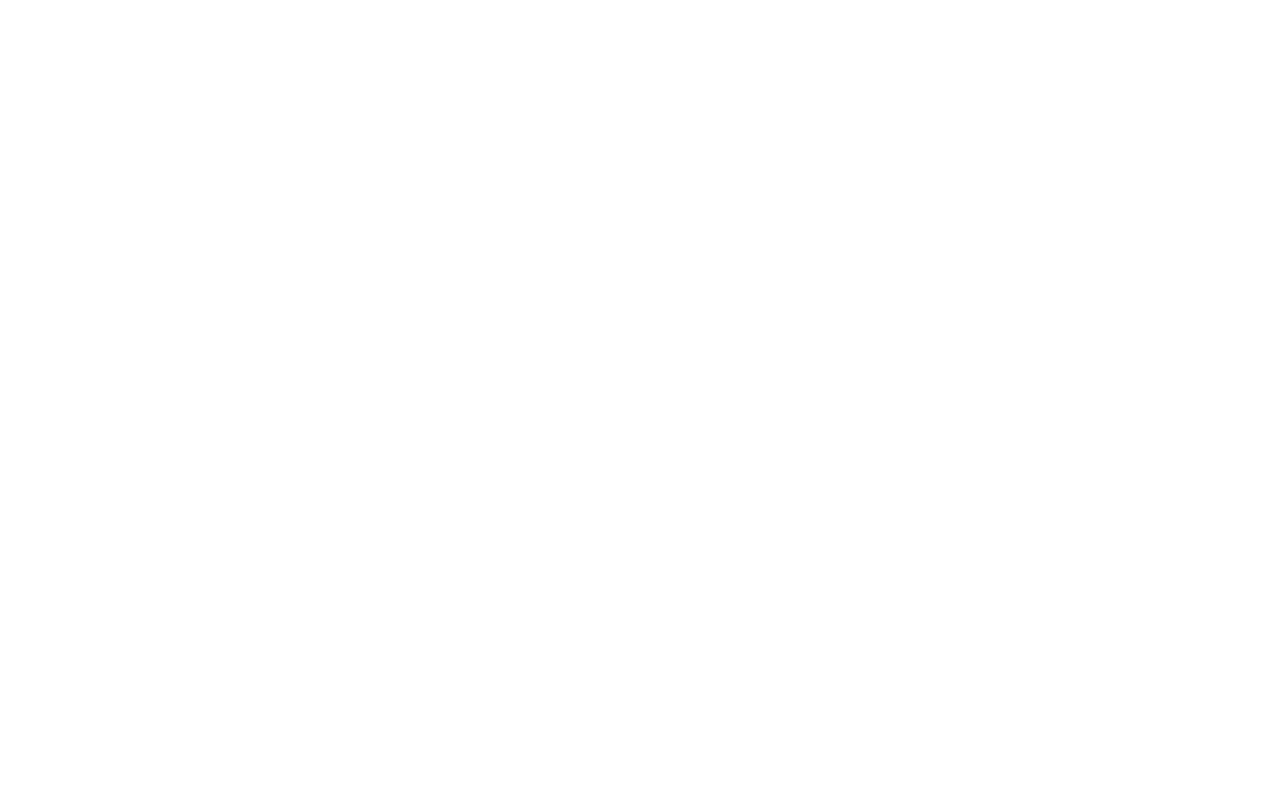
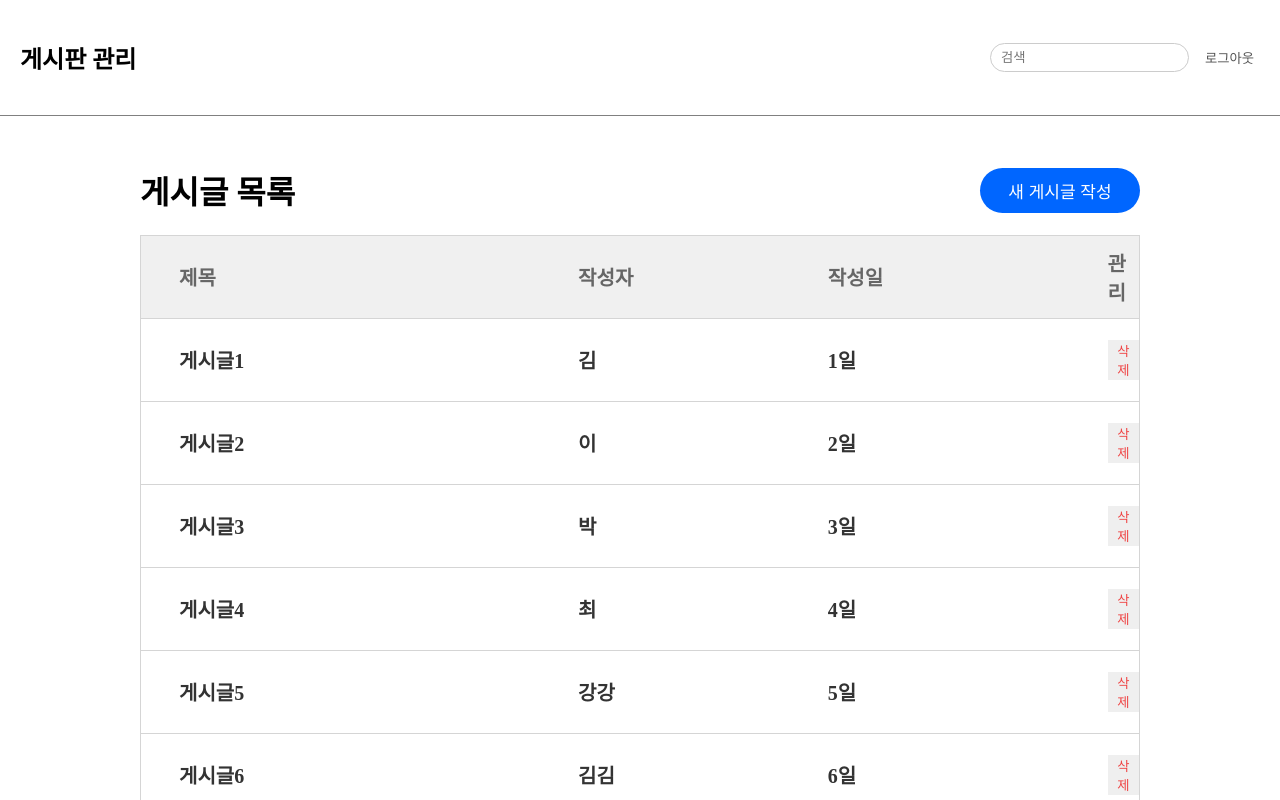
Before and after one commit to jobis-internship/frontend, a React (Vite) app: page / in a window 1280 px wide. Shown: the top 800 px of the page. Built offline with nearby package versions, Linux system fonts and the light colour scheme.

Commit message:
feat: main page 퍼블리싱

```diff
--- a/index.html
+++ b/index.html
@@ -6,7 +6,7 @@
     <meta name="viewport" content="width=device-width, initial-scale=1.0" />
     <title>JOBIS Internship</title>
   </head>
-  <body>
+  <body style="margin: 0;">
     <div id="root"></div>
     <script type="module" src="/src/main.jsx"></script>
   </body>
--- a/src/App.jsx
+++ b/src/App.jsx
@@ -1,7 +1,16 @@
+import { BrowserRouter, Routes, Route } from "react-router-dom";
+import DashBoard from "./pages/Main";
+import Detail from "./pages/Detail";
+
 function App() {
   return (
-    <div></div>
-  )
+    <BrowserRouter>
+      <Routes>
+        <Route path="/" element={<DashBoard />} />
+        <Route path="/detail" element={<Detail />} />
+      </Routes>
+    </BrowserRouter>
+  );
 }
 
-export default App
+export default App;
--- /dev/null
+++ b/src/components/mainComponents/Header.tsx
@@ -0,0 +1,43 @@
+import styled from '@emotion/styled';
+
+export default function Header() {
+
+  return(
+    <>
+      <Head>
+        <h2>게시판 관리</h2>
+        <SearchLogout>
+          <SearchInput type="text" placeholder="검색" />
+          <LogoutButton>로그아웃</LogoutButton>
+        </SearchLogout>
+      </Head>
+    </>
+  )
+}
+
+const Head = styled.div`
+  display:flex;
+  align-items:center;
+  justify-content:space-between;
+  padding: 20px;
+  border-bottom: 1px solid gray;
+`
+
+const SearchLogout = styled.div`
+  display: flex;
+  gap: 10px;
+`;
+
+const SearchInput = styled.input`
+  padding: 6px 10px;
+  border-radius: 20px;
+  border: 1px solid #ccc;
+  outline: none;
+`;
+
+const LogoutButton = styled.button`
+  background: none;
+  border: none;
+  color: #555;
+  cursor: pointer;
+`;
--- /dev/null
+++ b/src/components/mainComponents/ListComponent.tsx
@@ -0,0 +1,72 @@
+/** @jsxImportSource @emotion/react */
+import { css } from '@emotion/react';
+import styled from '@emotion/styled';
+import React, { useState, useEffect } from 'react';
+import axios from 'axios';
+import datas from './data';
+import { TableCell, TableRow } from '../../pages/Main';
+import { useNavigate } from 'react-router-dom';
+import Detail from '../../pages/Detail';
+
+type Product = {
+  id: number;
+  title: string;
+  content: string;
+  author: {
+    id: number;
+    username: string;
+    role: string;
+  };
+};
+
+
+export default function WriteCompo() {
+
+  let [data, setData] = useState<Product[]>(datas)
+
+
+  let navigate = useNavigate()
+
+  useEffect(() => {
+    const fetchData = async () => {
+      try {
+        const response = await axios.get('http://localhost:3000');
+        // setData(response.data);
+      } catch (error) {
+        console.error("오류:", error);
+      }
+    };
+    fetchData();
+  }, []);
+
+  return(
+    <>
+      {
+        data.map((a, i)=>{
+          return(
+            <>
+              <TableRow key={i}>
+                <TableCell onClick={()=>{
+                    navigate("/detail", { state: a })
+                  }}>{a.title}</TableCell>
+                <TableCell>{a.author.username}</TableCell>
+                <TableCell>{a.author.role}</TableCell>
+                <TableCell>
+                  <DeleteButton>삭제</DeleteButton>
+                </TableCell>
+              </TableRow>
+            </>
+          )
+        })
+      }
+
+    </>
+  )
+}
+
+const DeleteButton = styled.button`
+  /* background: none; */
+  border: none;
+  color: #ef4444;
+  cursor: pointer;
+`;
--- /dev/null
+++ b/src/components/mainComponents/data.tsx
@@ -0,0 +1,113 @@
+let datas = [
+  {
+    id : 0,
+    title : "게시글1",
+    content : "Born in France",
+    author : {
+      id: 0,
+      username: "김",
+      role: "1일",
+    }
+  },
+
+  {
+    id : 1,
+    title : "게시글2",
+    content : "Born in Seoul",
+    author :{
+      id: 0,
+      username: "이",
+      role: "2일",
+    }
+  },
+
+  {
+    id : 2,
+    title : "게시글3",
+    content : "Born in the States",
+    author :{
+      id: 0,
+      username: "박",
+      role: "3일",
+    }
+  },
+
+  {
+    id : 3,
+    title : "게시글4",
+    content : "Born in the States",
+    author :{
+      id: 0,
+      username: "최",
+      role: "4일",
+    }
+  },
+
+  {
+    id : 4,
+    title : "게시글5",
+    content : "Born in the States",
+    author :{
+      id: 0,
+      username: "강강",
+      role: "5일",
+    }
+  },
+
+  {
+    id : 5,
+    title : "게시글6",
+    content : "Born in the States",
+    author :{
+      id: 0,
+      username: "김김",
+      role: "6일",
+    }
+  },
+
+  {
+    id : 6,
+    title : "게시글7",
+    content : "Born in Seoul",
+    author :{
+      id: 0,
+      username: "이이",
+      role: "7일",
+    }
+  },
+
+  {
+    id : 7,
+    title : "게시글8",
+    content : "Born in Seoul",
+    author :{
+      id: 0,
+      username: "박박",
+      role: "8일",
+    }
+  },
+
+  {
+    id : 8,
+    title : "게시글9",
+    content : "Born in Seoul",
+    author :{
+      id: 0,
+      username: "최최",
+      role: "9일",
+    }
+  },
+
+  {
+    id : 9,
+    title : "게시글10",
+    content : "Born in Seoul",
+    author :{
+      id: 0,
+      username: "강강",
+      role: "10일",
+    }
+  }
+]
+
+export default datas
--- /dev/null
+++ b/src/pages/Detail.tsx
@@ -0,0 +1,11 @@
+
+
+export default function Detail() {
+
+  return (
+    <>
+      <h1>{a.title}</h1>
+      <h3>{a.content}</h3>
+    </>
+  )
+}
--- /dev/null
+++ b/src/pages/Main.tsx
@@ -0,0 +1,85 @@
+/** @jsxImportSource @emotion/react */
+import { css } from '@emotion/react';
+import styled from '@emotion/styled';
+import Header from "../components/mainComponents/Header"
+import WriteCompo from '../components/mainComponents/ListComponent';
+
+export default function DashBoard() {
+  return (
+    <>
+      <Header/>
+      <div css={css`
+        margin:30px 140px;
+      `}>
+        <Div>
+          <h1>게시글 목록</h1>
+          <Button>새 게시글 작성</Button>
+        </Div>
+        <Table>
+          <TableHead>
+            <TableRow>
+              <TableCell width="40%">제목</TableCell>
+              <TableCell width="25%">작성자</TableCell>
+              <TableCell width="28%">작성일</TableCell>
+              <TableCell width="7%">관리</TableCell>
+            </TableRow>
+          </TableHead>
+          <TableBody>
+            <WriteCompo/>
+          </TableBody>
+        </Table>
+      </div>
+    </>
+  )
+}
+
+const Div = styled.div`
+  display:flex;
+  align-items:center;
+  justify-content:space-between;
+  /* margin:30px 100px; */
+`
+
+const Button = styled.button`
+  width:160px;
+  height:45px;
+  background-color: #0066ff;
+  color:white;
+  font-size:17px;
+  border:0;
+  border-radius:30px;
+  cursor: pointer;
+  &:hover {
+    background-color: #2563eb;
+  }
+`
+
+const Table = styled.table`
+  width:100%;
+  padding:0 20px;
+  border:1px solid #d5d5d5;
+  border-collapse: collapse;
+`
+
+const TableHead = styled.thead`
+  background-color: #f0f0f0;
+  text-align: left;
+  color: #666;
+  padding:20px;
+`;
+
+const TableBody = styled.tbody`
+  color: #333;
+`;
+
+export const TableRow = styled.tr`
+  border-bottom: 1px solid #d5d5d5;
+  padding:20px;
+`;
+
+export const TableCell = styled.td`
+  padding: 12px 0 12px 38px;
+  height: 58px;
+  font-size: 20px;
+  font-weight: bold;
+`;
```
Also changed, not shown: src/main.jsx (+4 -3 lines).
